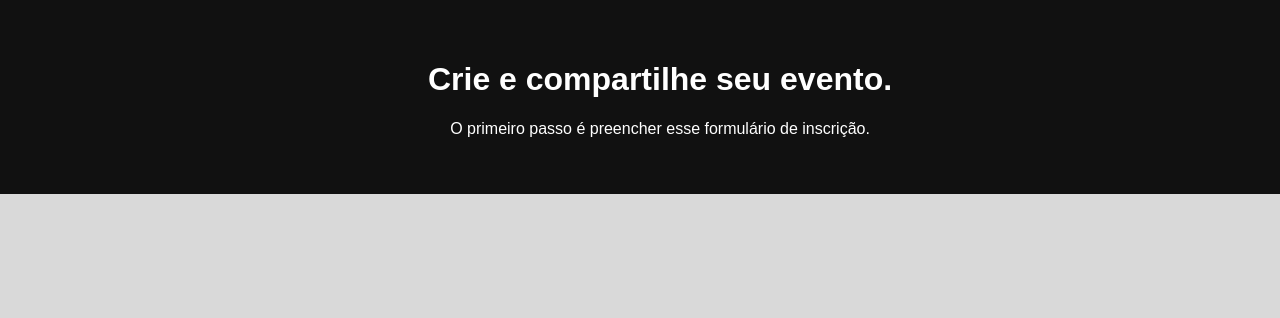
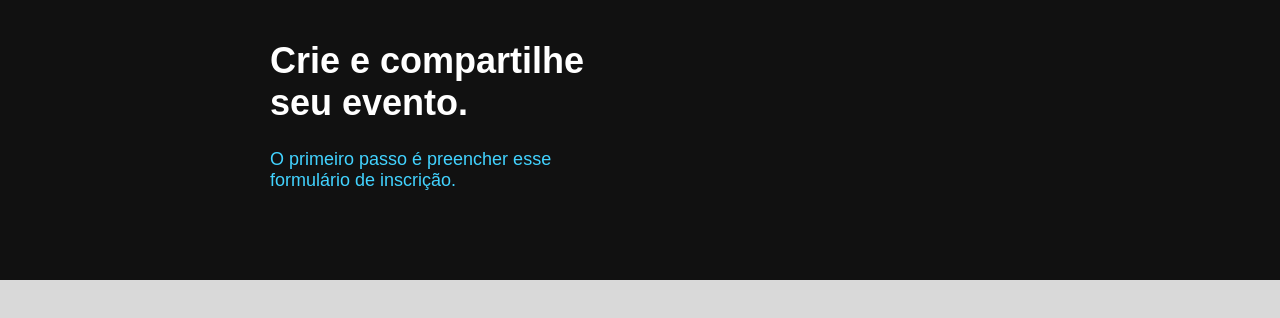
Before and after one commit to LopesSoh/Formulario-inscricao, a plain HTML site: page index.html in a window 1280 px wide. Shown: the top 318 px of the page. Drawn offline with Linux system fonts and the light colour scheme.

Commit message:
h1 e p do cabeçalho

```diff
--- a/css/style.css
+++ b/css/style.css
@@ -8,7 +8,26 @@ body {
 .cabecalho {
     background: #111;
     color: white;
-    text-align: center;
+    text-align: left;
     padding: 40px 20px;
     width: 100%;
+    height: 200px;
 }
+
+.cabecalho h1{
+    font-size: 36px;
+    text-align: left;
+    margin: 0 auto;
+    margin-left: 250px;
+    width: 30%;
+}
+
+.cabecalho p{
+    color: #42D3FF;
+    font-size: 18px;
+    margin-top: 25px;
+    text-align: left;
+    margin-left: 250px;
+    width: 25%
+
+}
```
